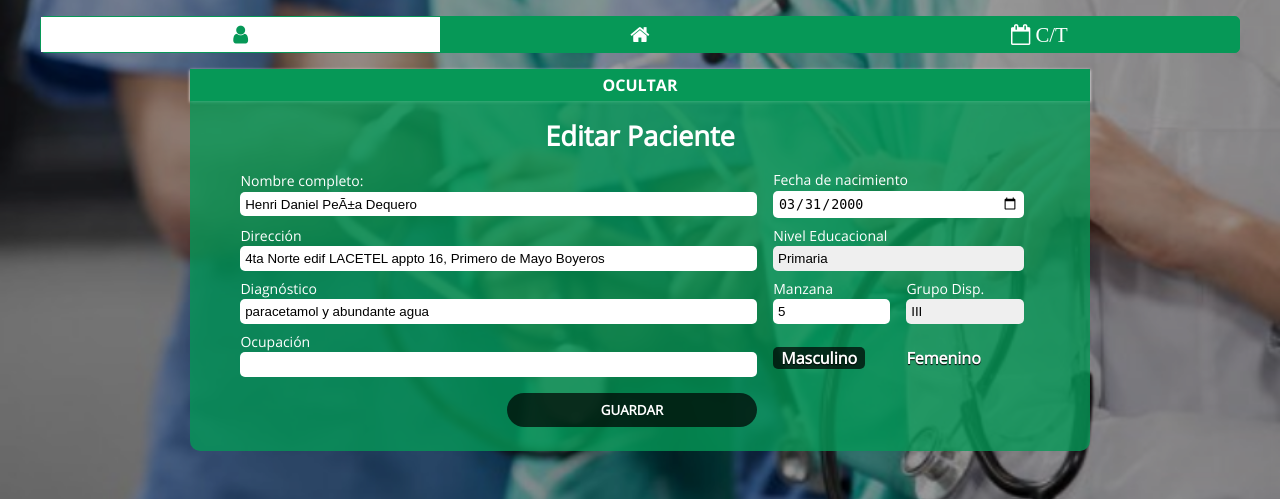
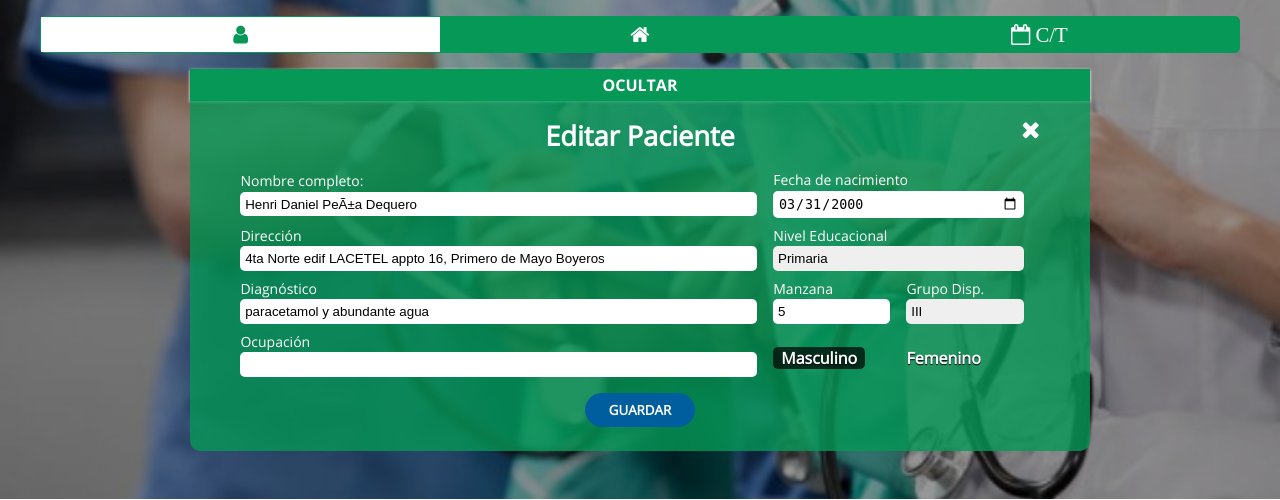
Before and after one commit to dttrujillo00/Consulta-Medica, a PHP site: page /index.php?id=9 in a window 1280 px wide. Shown: the part 54-554 px from the top of the page. Run offline with PHP 8.4, Linux system fonts and the light colour scheme; data comes from the database, SQL or seed files in the repository.

Commit message:
Da igual. XD

```diff
--- a/css/estilos.css
+++ b/css/estilos.css
@@ -136,7 +136,7 @@
     padding: .5rem 1.5rem;
     text-transform: uppercase;
     font-weight: 700;
-    transition: all .3s;
+    transition: all .2s;
     font-family: 'Open-sans-regular';
 
 }
@@ -146,13 +146,18 @@
 }
 
 .btn-guardar{
-    background-color: rgba(0, 0, 0, .7);
+    background-color: #005e9e;
     color: white;
+}
+
+.btn-cancelar {
+    color: white;
+    background-color: #80261e;
 }
 
 .btn:hover{
     cursor: pointer;
-    box-shadow: 0 2px 3px white;
+    outline: 1px solid white;
 }
 
 select::-moz-focus-inner,
@@ -436,11 +441,30 @@
 .form-agregar button{
     margin: .5rem auto;
     display: inline-block;
-    width: 100%;
 }
 
 .div-button{
-    width: auto;
+    width: 100%;
+    display: flex;
+    justify-content: space-between;
+}
+
+#form-editar{
+    position: relative;
+}
+
+#form-editar i{
+    position: absolute;
+    top: 0;
+    right: 0;
+    font-size: 1.5rem;
+    transition: transform .2s;
+}
+
+#form-editar i:hover{
+    color: #80261e;
+    cursor: pointer;
+    transform: scale(1.2);
 }
 
  /***********************
@@ -483,6 +507,7 @@
 
  .radio-container input:checked + label{
     background-color: rgba(0,0,0,.7);
+    /*background-color: #4c5b51;*/
  }
 
  .radio-container label{
--- a/index.php
+++ b/index.php
@@ -270,6 +270,7 @@
 				<form class="form-agregar editar" id="form-editar">
 
 					<h2 class="col-md-12">Editar Paciente</h2>
+					<i class="fa fa-close cerrar-form"></i>
 
 					<div class="campo-container col-md-8 col-sm-12">
 						<label for="nombre_apellido">Nombre completo:</label>
@@ -337,7 +338,8 @@
 						</div>
 					</div>
 
-					<div class="div-button col-md-4 col-sm-12">
+					<div class="div-button col-12">
+						<!-- <button class="btn btn-cancelar" id="btn_cancelar">Cancelar</button> -->
 						<button class="btn btn-guardar" id="btn_guardar">Guardar</button>
 					</div>
 
@@ -530,33 +532,22 @@
 			    var datosPacienteEditar = validarYGuardar(formEditar);
 
 			    if(datosPacienteEditar){
-			    	Swal.fire({
-			            title: '¿Desea guardar los cambios?',
-			            showCancelButton: true,
-			            showCloseButton: true,
-			            cancelButtonText: 'Cancelar',
-			            confirmButtonText: '¡Guardar!',
-			            confirmButtonColor: '#3085d6',
-			            cancelButtonColor: '#d33'
-			        }).then((result) => {
-			        	console.log(result);
-			        	if(result.value){
 			    	datosPacienteEditar.append('id_paciente', <?php echo $resultUnico['id_pac'] ?>);
 					datosPacienteEditar.append('id_nucleo', <?php echo $resultUnico['id_nuc'] ?>);
 					editarPaciente(datosPacienteEditar);
-			        	} else if(result.dismiss === 'cancel'){
+			    }
+
+			 });
+
+			cancelarEditar.addEventListener('click', function() {
 				Swal.fire({
-			        			title: 'No se hicieron cambios',
+			       title: 'No se guardaron los cambios',
 			       type: 'info',
 			       showConfirmButton: false,
 			       timer: 1500
 			    }).then(()=>{
 			       window.location.href = 'index.php#encabezado-vista';
 			    });
-			        	}
-			        });
-			    }
-
 			});
 		</script>
 	<?php endif ?>
--- a/js/pacientes.js
+++ b/js/pacientes.js
@@ -334,6 +334,7 @@
 
 const formAgregar = document.querySelector('#form-agregar');
 const formEditar = document.querySelector('#form-editar');
+const cancelarEditar = document.querySelector('#form-editar i.cerrar-form');
 const tablaPacientes = document.querySelector('.table tbody');
 const tablaResponsive = document.querySelector('.tabla-responsive');
 
```
Also changed, not shown: pages/nucleos.php (+19 -7 lines). Lines whose indentation alone changed are shown as unchanged.
